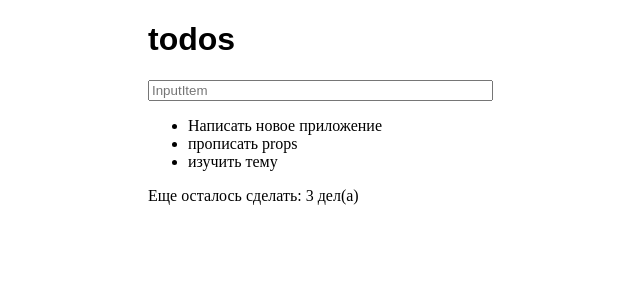
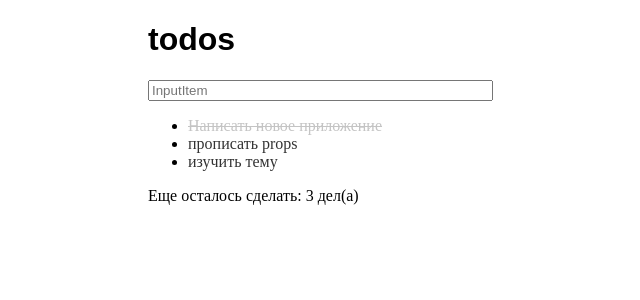
Before and after one commit to WebHeroSchool/Flack_todo, a React (Create React App) app: page / in a window 1280 px wide. Shown: the top 300 px of the page, without its empty margins (342-982 px from the left). Built offline with nearby package versions, Linux system fonts and the light colour scheme.

Commit message:
classnames added in Item

```diff
--- a/package.json
+++ b/package.json
@@ -34,5 +34,8 @@
       "last 1 firefox version",
       "last 1 safari version"
     ]
+  },
+  "devDependencies": {
+    "classnames": "^2.2.6"
   }
 }
--- a/src/components/App/App.js
+++ b/src/components/App/App.js
@@ -2,24 +2,27 @@ import React from 'react';
 import InputItem from '../InputItem/InputItem';
 import ItemList from '../ItemList/ItemList';
 import Footer from '../Footer/Footer';
-import style from './App.module.css';
+import styles from './App.module.css';
 
 const App = () => {
   const items = [
     {
-      value: 'Написать новое приложение'
+      value: 'Написать новое приложение',
+      isDone: true
     },
     {
-      value: 'прописать props'
+      value: 'прописать props',
+      isDone: false
     },
     {
-      value: 'изучить тему'
+      value: 'изучить тему',
+      isDone: false
     }
   ];
 
   return (
-  <div className={style.wrap}>
-    <h1 className={style.title}>todos</h1>
+  <div className={styles.wrap}>
+    <h1 className={styles.title}>todos</h1>
     <InputItem />
     <ItemList items={items} />
     <Footer count={3} />
--- a/src/components/InputItem/InputItem.js
+++ b/src/components/InputItem/InputItem.js
@@ -1,3 +1,5 @@
+import React from 'react';
+
 const InputItem = () => (
   <div>
     <input type="text" size="40" placeholder="InputItem"></input>
--- a/src/components/Item/Item.js
+++ b/src/components/Item/Item.js
@@ -1,7 +1,16 @@
 import React from 'react';
+import classnames from 'classnames';
+import styles from './Item.module.css';
 
-const Item = ({ value }) => (
-  <span> {value} </span>
+const Item = ({ value, isDone }) => (
+  <span className={
+    classnames({
+      [styles.item]: true,
+      [styles.done]: isDone
+    })
+  }>
+    {value}
+  </span>
 );
 
 export default Item;
--- /dev/null
+++ b/src/components/Item/Item.module.css
@@ -0,0 +1,8 @@
+.item {
+  color: #333;
+}
+
+.done {
+  color: #c4c4c4;
+  text-decoration: line-through;
+}
--- a/src/components/ItemList/ItemList.js
+++ b/src/components/ItemList/ItemList.js
@@ -3,7 +3,8 @@ import Item from '../Item/Item';
 
 const ItemList = ({ items }) => (
   <ul>
-    {items.map(item => <li key={item.value}><Item value={item.value} /></li>)}
+    {items.map(item => <li key={item.value}>
+      <Item value={item.value} isDone={item.isDone} /></li>)}
   </ul>
 );
 
```
Also changed, not shown: 2 other files (tests, documents, lock files or other folders).
